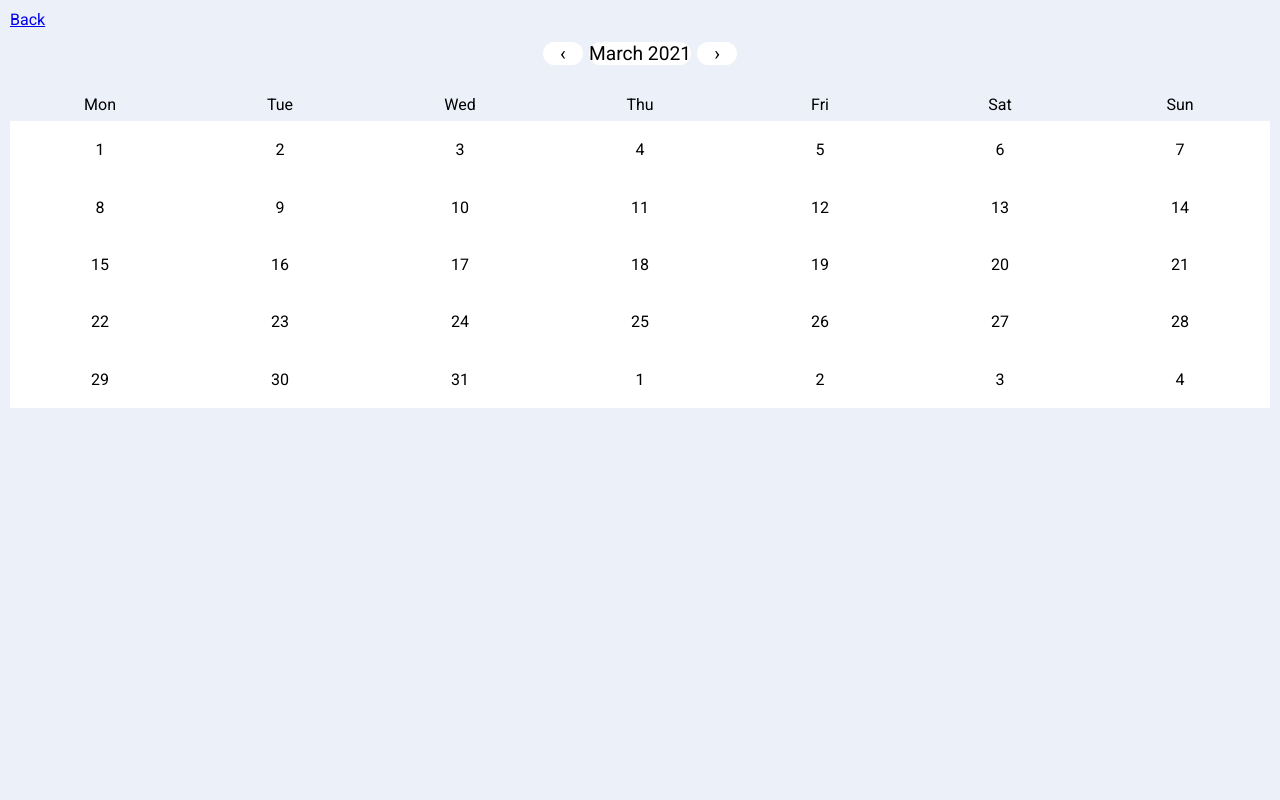
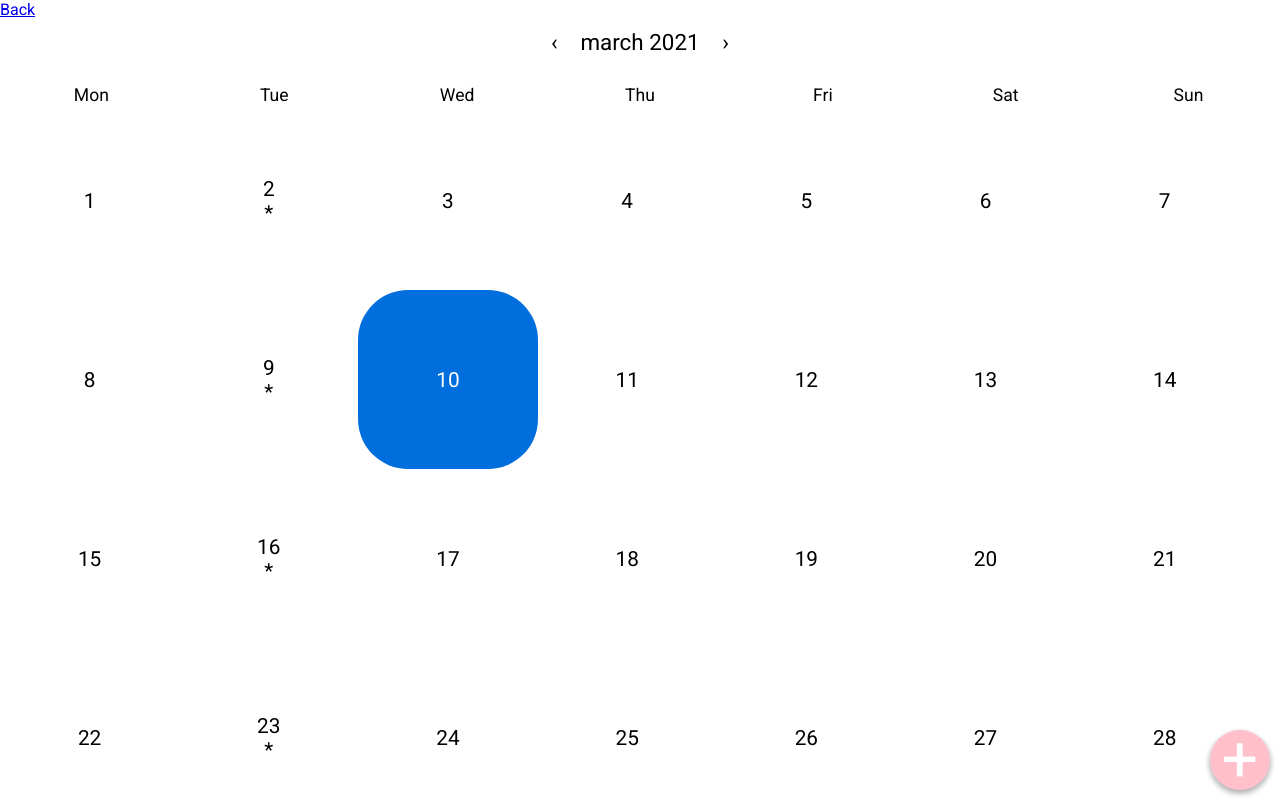
Before and after one commit to VanessaCHW/pink-planner, a React (Create React App) app in the folder front-end/: page /calendar-month in a window 1280 px wide. Shown: the top 800 px of the page. Built offline with nearby package versions, Linux system fonts and the light colour scheme.

Commit message:
Add calendarView, AddEvent button

```diff
--- a/front-end/package.json
+++ b/front-end/package.json
@@ -3,6 +3,7 @@
   "version": "0.1.0",
   "private": true,
   "dependencies": {
+    "@material-ui/core": "^4.11.3",
     "@testing-library/jest-dom": "^5.11.4",
     "@testing-library/react": "^11.1.0",
     "@testing-library/user-event": "^12.1.10",
@@ -11,6 +12,7 @@
     "react-calendar": "^3.3.1",
     "react-dom": "^17.0.1",
     "react-icons": "^4.2.0",
+    "react-modal": "^3.12.1",
     "react-router-dom": "^5.2.0",
     "react-scripts": "4.0.3",
     "styled-components": "^5.2.1",
--- a/front-end/src/App.js
+++ b/front-end/src/App.js
@@ -3,7 +3,7 @@ import GlobalStyles from "./GlobalStyles";
 import { BrowserRouter as Router, Route, Switch } from "react-router-dom";
 
 import Homepage from "./Homepage/Homepage";
-import MyCalendar from "./Calendar/MyCalendar";
+import CalendarView from "./Calendar/CalendarView";
 
 function App() {
   return (
@@ -14,7 +14,13 @@ function App() {
           <Homepage />
         </Route>
         <Route exact path="/calendar-month">
-          <MyCalendar />
+          <CalendarView />
+        </Route>
+        <Route exact path="/date/:date">
+          <p>Some date</p>
+        </Route>
+        <Route exact path="/new">
+          <p>new</p>
         </Route>
       </Switch>
     </Router>
--- /dev/null
+++ b/front-end/src/Calendar/CalendarView.js
@@ -0,0 +1,19 @@
+import React from "react";
+import styled from "styled-components";
+import { COLORS } from "../Constants";
+import MyCalendar from "./MyCalendar";
+import { Link } from "react-router-dom";
+
+import AddEventIcon from "../Components/AddEventIcon";
+
+const CalendarView = () => {
+  return (
+    <div>
+      <Link to="/">Back</Link>
+      <MyCalendar />
+      <AddEventIcon />
+    </div>
+  );
+};
+
+export default CalendarView;
--- a/front-end/src/Calendar/MyCalendar.js
+++ b/front-end/src/Calendar/MyCalendar.js
@@ -2,74 +2,106 @@ import React, { useState } from "react";
 import styled from "styled-components";
 import { COLORS } from "../Constants";
 import Calendar from "react-calendar";
-import { Link } from "react-router-dom";
+import { Link, useHistory } from "react-router-dom";
+import { format } from "date-fns";
 
 const MyCalendar = () => {
+  /**Calendar state and functions */
   const [value, setValue] = useState(new Date());
 
   function onChange(nextValue) {
     setValue(nextValue);
   }
 
+  /** OnClick function to go to daily view*/
+  let history = useHistory();
+
+  const handleClickDate = (value) => {
+    console.log("Clicked", value, "formatted: ", format(value, "y-MM-dd"));
+    let formattedDate = format(value, "y-MM-dd");
+    history.push(`/date/${formattedDate}`);
+  };
+
+  //TODO
+  /**
+   * Get the current month (with the current date)
+   * Fetch a list of the days that have an event planned
+   * For the month only
+   * Compare in a function
+   *
+   */
+
+  const tileContent = ({ date, view }) =>
+    view === "month" && date.getDay() === 2 ? <p>*</p> : null;
+
   return (
     <Wrapper>
-      <Link to="/">Back</Link>
       <Calendar
+        tileContent={tileContent}
         onChange={onChange}
+        defaultView="month"
         value={value}
         prev2Label={null}
         next2Label={null}
+        onClickDay={(value, event) => handleClickDate(value, event)}
       />
     </Wrapper>
   );
 };
 
 const Wrapper = styled.div`
-  padding: 10px;
-  background-color: ${COLORS.background};
-  height: 100vh;
-
   .react-calendar {
     max-width: 100%;
-    background: transparent;
-    /*border: 1px solid #a0a096;*/
-    /*font-family: Arial, Helvetica, sans-serif;*/
+    background: white;
     line-height: 2em;
     text-align: center;
   }
+  .react-calendar button {
+    border: none;
+    outline: none;
+    font-size: 1.3rem;
+  }
 
+  //Mon Tues
   .react-calendar__month-view__weekdays {
     text-align: center;
     font-weight: 400;
-    font-size: 1em;
+    font-size: 1.1em;
   }
   .react-calendar__month-view__weekdays__weekday abbr {
     text-decoration: none;
   }
 
-  .react-calendar button {
-    border: 0;
-    outline: none;
-    background-color: ${COLORS.overlay1};
-    font-size: 1em;
-  }
   .react-calendar__tile {
-    max-width: 100%;
+    max-width: 14vw;
+    height: 14vw;
     text-align: center;
-    padding: 1.2em 0em;
+    padding: 0.6em 0em;
+    background-color: white;
+    border-radius: 50px;
   }
   .react-calendar__navigation {
-    height: 40px;
+    height: 2.5rem;
     margin: 10px 0;
   }
+
+  //Top (month and R/L buttons)
   .react-calendar__navigation button {
     min-width: 40px;
     background: white;
-    font-size: 1.2rem;
+    font-size: 1.4rem;
     padding: 0;
     margin: 0 3px;
     border: none;
-    border-radius: 50px;
+    text-transform: lowercase;
+  }
+
+  .react-calendar__month-view__days__day--neighboringMonth {
+    color: #c1c7c3;
+  }
+  .react-calendar__tile--active {
+    background: #006edc;
+    color: white;
   }
 `;
 
--- /dev/null
+++ b/front-end/src/Components/AddEventIcon.js
@@ -0,0 +1,36 @@
+import React from "react";
+import styled from "styled-components";
+import Dialog from "@material-ui/core/Dialog";
+import { useHistory } from "react-router-dom";
+
+const AddEventIcon = () => {
+  let history = useHistory();
+
+  const handleOnClick = (value) => {
+    history.push("/new");
+  };
+
+  return (
+    <NewEventIcon id="addNewEvent" onClick={() => handleOnClick()}>
+      +
+    </NewEventIcon>
+  );
+};
+const NewEventIcon = styled.button`
+  font-size: 4rem;
+  line-height: 1rem;
+  width: 60px;
+  height: 60px;
+  border-radius: 50px;
+  border: none;
+  color: white;
+  background-color: pink;
+  position: fixed;
+  bottom: 10px;
+  right: 10px;
+  &:focus {
+    outline: none;
+  }
+  box-shadow: 0 3px 6px rgba(0, 0, 0, 0.16), 0 3px 6px rgba(0, 0, 0, 0.23);
+`;
+export default AddEventIcon;
--- a/front-end/src/Homepage/DateIcon.js
+++ b/front-end/src/Homepage/DateIcon.js
@@ -40,6 +40,7 @@ const Date = styled.div`
   align-items: center;
   font-weight: 300;
   font-size: 1.3rem;
+  min-width: 25vw;
   .number {
     font-size: 4rem;
     line-height: 4rem;
--- a/front-end/src/Homepage/Homepage.js
+++ b/front-end/src/Homepage/Homepage.js
@@ -4,6 +4,7 @@ import { Link } from "react-router-dom";
 import { COLORS } from "../Constants";
 
 import DateIcon from "./DateIcon";
+import AddEventIcon from "../Components/AddEventIcon";
 
 const Homepage = () => {
   const today = new Date();
@@ -14,6 +15,7 @@ const Homepage = () => {
         <DateIcon today={today} />
       </DateContainer>
       <div>Other icons</div>
+      <AddEventIcon />
     </Wrapper>
   );
 };
```
Also changed, not shown: 1 other file (tests, documents, lock files or other folders).
